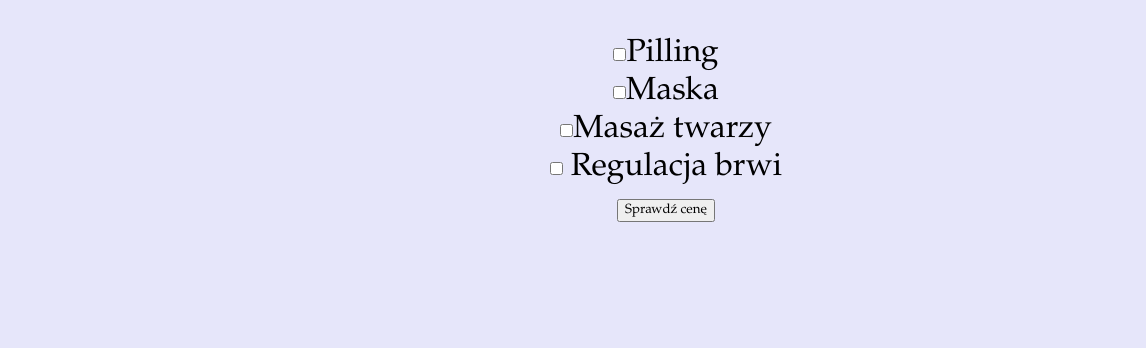
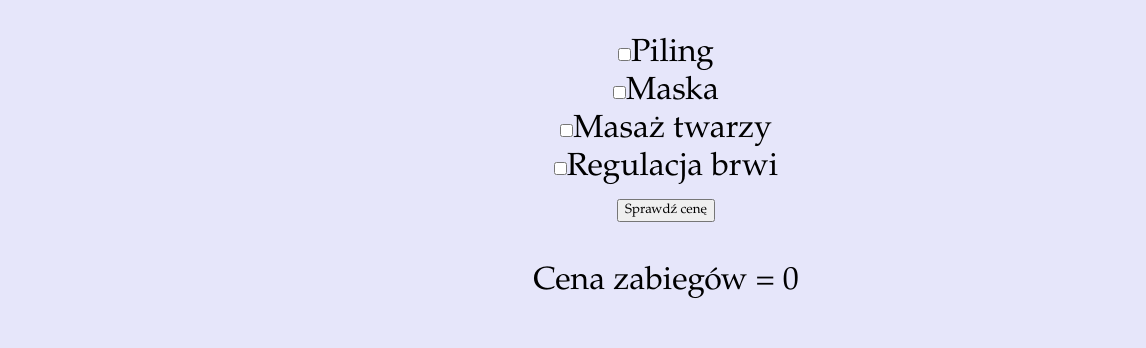
Before and after one commit to KDominikk00/EE.09-Salon-Kosmetyczny, a plain HTML site: page twarz.html in a window 1280 px wide. Both pictures are taken after a click on the button "Sprawdź cenę". Shown: the part 211-559 px from the top of the page, 134-1280 px from the left. Drawn offline with Linux system fonts and the light colour scheme.

Commit message:
Added JS

```diff
--- a/twarz.html
+++ b/twarz.html
@@ -35,11 +35,11 @@
 
         <div class="right-2">
             <h2>Sprawdź cenę swojej wizyty</h2><br>
-            <label for="pilling"><input type="checkbox" id="pilling" name="pilling">Pilling </label><br>
-            <label for="maska"><input type="checkbox" id="maska" name="maska">Maska </label><br>
-            <label for="masazt"><input type="checkbox" id="masazt" name="masazt">Masaż twarzy </label><br>
-            <label for="regulb"><input type="checkbox" id="regulb" name="regulb"> Regulacja brwi </label><br>
-            <button>Sprawdź cenę</button><br>
+            <input type="checkbox" id="piling">Piling<br>
+            <input type="checkbox" id="maska">Maska<br>
+            <input type="checkbox" id="masazt">Masaż twarzy<br>
+            <input type="checkbox" id="regulb">Regulacja brwi<br>
+            <button onclick="oblicz()">Sprawdź cenę</button><br>
             <br>
             <span id="wynik"></span>
         </div>
@@ -54,7 +54,22 @@
     </footer>
 
     <script>
+        function oblicz() {
+            let cena = 0;
+            if(document.querySelector('#piling').checked)
+            cena += 45;
 
+            if(document.querySelector('#maska').checked)
+            cena += 30;
+
+            if(document.querySelector('#masazt').checked)
+            cena += 20;
+
+            if(document.querySelector('#regulb').checked)
+            cena += 5;
+
+            document.querySelector('#wynik').innerHTML = `Cena zabiegów = ${cena}`
+    }
     </script>
 </body>
 
```
